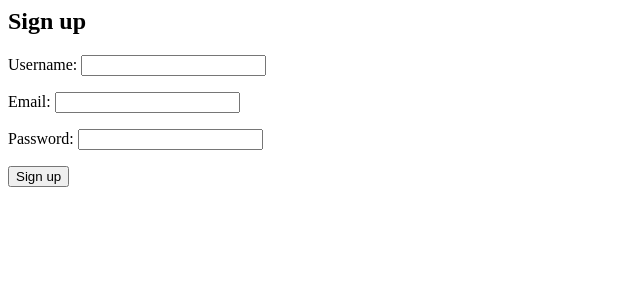
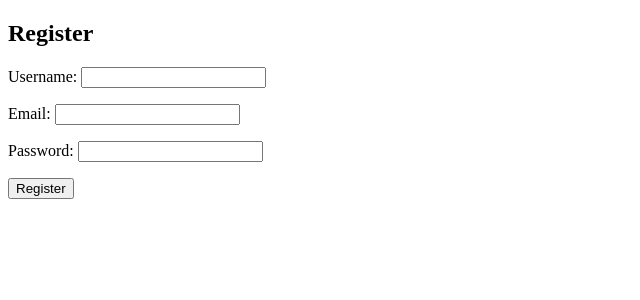
Before and after one commit to ameyarao98/ProjectZoop, a Django app: page /register in a window 1280 px wide. Shown: the top 300 px of the page, without its empty margins (0-640 px from the left). Run offline with Django 3.2, Linux system fonts and the light colour scheme.

Commit message:
Minor changes

```diff
--- a/zooop/projectzoop/zoop/templates/zoop/index.html
+++ b/zooop/projectzoop/zoop/templates/zoop/index.html
@@ -3,7 +3,7 @@
 <html lang="en">
 
     <head>
-        <title>ZOOP</title>
+        <title>Zoop</title>
         <meta charset="utf-8">
         <meta name="viewport" content="width=device-width, initial-scale=1">
         <link rel="shortcut icon" type="image/x-icon" href="{% static 'zoop/favicon.ico' %}">
--- a/zooop/projectzoop/zoop/templates/zoop/login_view.html
+++ b/zooop/projectzoop/zoop/templates/zoop/login_view.html
@@ -1,7 +1,9 @@
-<!doctype html>
-
+{% load static %}
+<!DOCTYPE html>
 <html lang="en">
   <head>
+    <link rel="shortcut icon" type="image/x-icon" href="{% static 'zoop/favicon.ico' %}">
+    <title>Login</title>
     <meta charset="utf-8">
     <meta name="viewport" content="width=device-width, initial-scale=1, shrink-to-fit=no">
     <meta name="description" content="">
--- a/zooop/projectzoop/zoop/templates/zoop/signup.html
+++ b/zooop/projectzoop/zoop/templates/zoop/signup.html
@@ -1,9 +1,15 @@
-
+{% load static %}
+<!DOCTYPE html>
+<html lang="en">
+<head>
+<link rel="shortcut icon" type="image/x-icon" href="{% static 'zoop/favicon.ico' %}">
+<title>Register</title>
+</head>
 {% block content %}
-  <h2>Sign up</h2>
+  <h2>Register</h2>
   <form method="post">
     {% csrf_token %}
     {{ form.as_p }}
-    <button type="submit">Sign up</button>
+    <button type="submit">Register</button>
   </form>
 {% endblock %}
```
Also changed, not shown: zooop/projectzoop/zoop/templates/zoop/register.html (+6 -4 lines).
